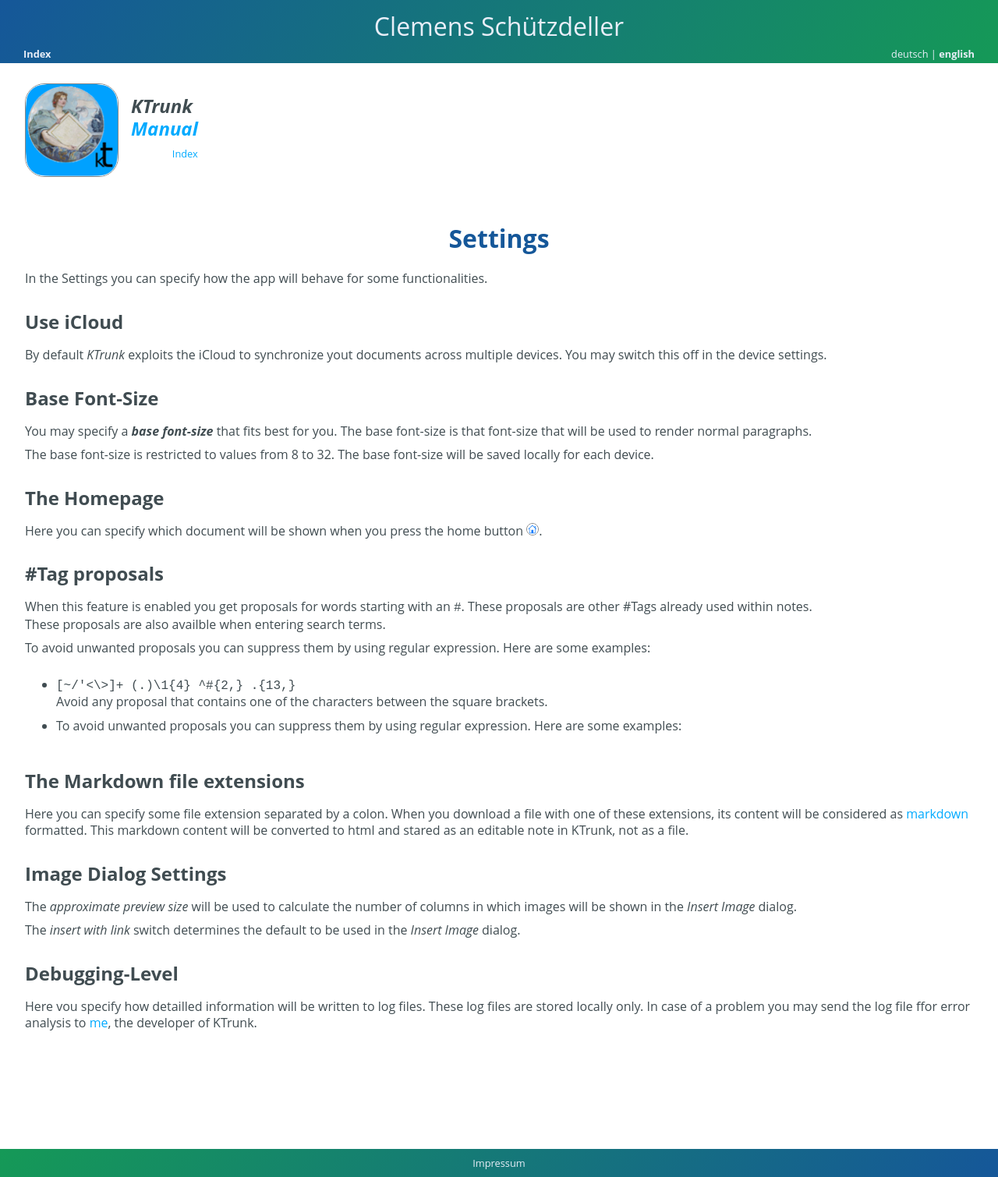
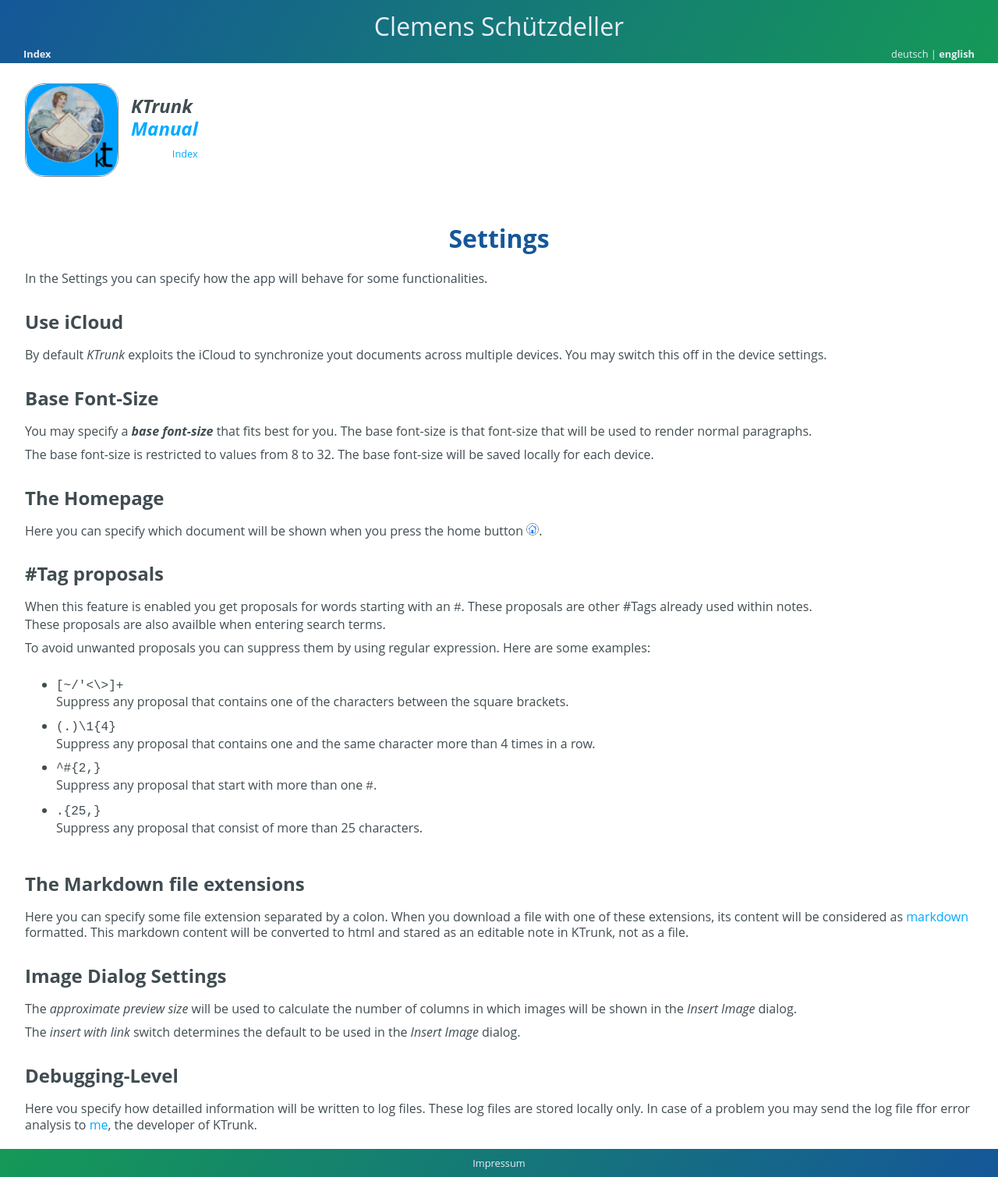
Before and after one commit to cs-LA/home, a Jekyll site: the page built from KTrunk/Manual/Settings.md, in a window 1280 px wide. Shown: the whole page at 78% size. Built offline with Jekyll 4.4.1, drawn with Linux system fonts in a browser that asks for light colours; our own code applies the rules of GitHub Pages for plain Markdown files.

Commit message:
Update Settings.md

```diff
--- a/KTrunk/Manual/Settings.md
+++ b/KTrunk/Manual/Settings.md
@@ -59,13 +59,21 @@
   <span class="de">Um ungewünschte Vorschläge zu vermeiden, kann man sie mit regulären Ausdrücken unterdrücken. Hier einige Beispiele:</span>
 </p>
 <ul>
-  <li><code>[~/'<\>]+ (.)\1{4} ^#{2,} .{13,}</code>
-    <span class="en">Avoid any proposal that contains one of the characters between the square brackets.</span>
-    <span class="de">Um ungewünschte Vorschläge zu vermeiden, kann man sie mit regulären Ausdrücken unterdrücken. Hier einige Beispiele:</span>
+  <li><code>[~/'<\>]+</code>
+    <span class="en">Suppress any proposal that contains one of the characters between the square brackets.</span>
+    <span class="de">Unterdrücke alle Vorschläge, die eines der Zeichen zwischen den eckigen Klammern enthalten.</span>
   </li>
-  <li>
-    <span class="en">To avoid unwanted proposals you can suppress them by using regular expression. Here are some examples:</span>
-    <span class="de">Um ungewünschte Vorschläge zu vermeiden, kann man sie mit regulären Ausdrücken unterdrücken. Hier einige Beispiele:</span>
+  <li><code>(.)\1{4}</code>
+    <span class="en">Suppress any proposal that contains one and the same character more than 4 times in a row.</span>
+    <span class="de">Unterdrücke alle Vorschläge, die ein und das gleiche Zeichen mehr als viermal hintereinander enthalten.</span>
+  </li>
+  <li><code>^#{2,}</code>
+    <span class="en">Suppress any proposal that start with more than one <code>#</code>.</span>
+      <span class="de">Unterdrücke alle Vorschläge, die mit mehr als einem <code>#</code> beginnen.</span>
+  </li>
+  <li><code>.{25,}</code>
+    <span class="en">Suppress any proposal that consist of more than 25 characters.</span>
+    <span class="de">Unterdrücke alle Vorschläge, die aus mehr als 25 Zeichen bestehen.</span>
   </li>
 </ul>
 <h3>
```
